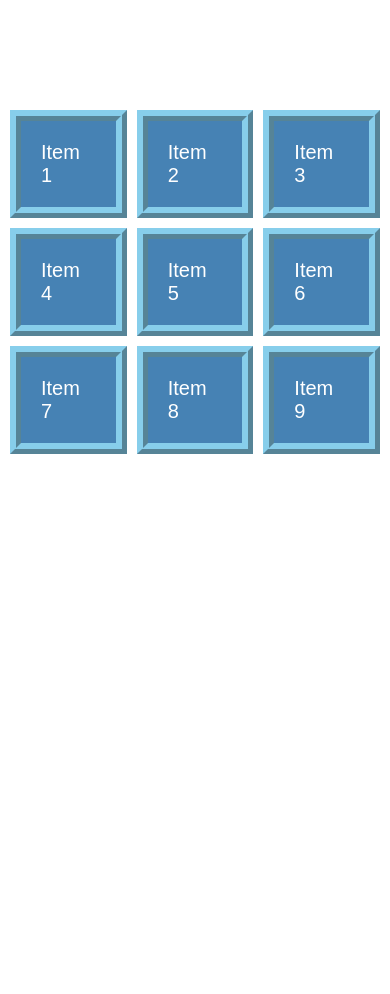
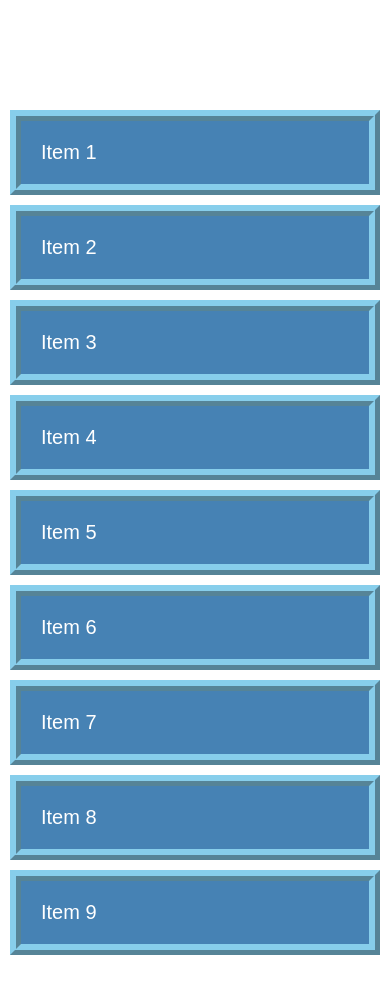
Before and after one commit to sgnahouidavid1/CSS-Grid-Crash-Course, a plain HTML site: page grid.html in a window 390 px wide. Before the commit the page ends 844 px from the top, so only its background shows below. Drawn offline with Linux system fonts and the light colour scheme.

Commit message:
second commit

```diff
--- a/css/styles.css
+++ b/css/styles.css
@@ -9,19 +9,34 @@ body {
     font-family: Arial, Helvetica, sans-serif;
 }
 
-.container {
-    max-width: 1160px;
+
+.grid-container {
+    max-width: 960px;
     margin: 100px auto;
     padding: 10px;
+    display: grid; /* Enable grid layout */
+    /*align-items: start; /* Align items to the start of the grid area */
+    /*align-items: center; /* Align items to the center of the grid area */
+    /*align-items: end; /* Align items to the end of the grid area */
+    /*align-items: baseline; /* Align items to the baseline of the grid area */
+    /*align-items: stretch; /* Align items to stretch to fill the grid area, stretch is is the default value for align-items. */
+    /*grid-template-columns: 1fr 1fr 2fr; /* Define two equal columns using fraction instead of pixel *this is the best practice* */
+    /*grid-template-columns: repeat(3, 1fr); /* Define three equal columns using the repeat function. */
+    /*justify-content: end; /* Align the grid items to the end of the grid container */
+    /*grid-template-columns: 100px 200px 300px; /* Define three columns with different widths */
+    /*column-gap: 10px; /* Space between columns */
+    /*row-gap: 10px; /* Space between rows */
+    grid-template-columns: repeat(auto-fill, minmax(200px, 1fr)); /* Create a responsive grid that fills the available space with a minimum width of 200px */
+    /*grid-template-columns: repeat(auto-fit, minmax(200px, 1fr)); /* Create a responsive grid that fills the available space with a minimum width of 200px and adjusts the number of columns based on the available space */
+    gap: 10px; /* Space between both columns and rows */
+    /*grid-auto-rows: 200px; /* Set a fixed height for rows */
+    /*grid-template-rows: auto; /* Rows will adjust based on content */
+    /*grid-auto-rows: minmax(100px, auto); /* Rows will have a minimum height of 100px and adjust based on content */
+    /*grid-template-rows: 200px 100px 200px; /* Define three columns with specific widths */
+    /*grid-template-rows: repeat(3,1fr); /* Define three equal rows using the repeat function. using a fraction will default the size of the grid to be
+    the size of the grid with the largest amount of contain within it.*/
 
-}
-.container .grid-container {
-    display: grid;
-    /*grid-template-columns: 1fr 1fr 2fr; /* Define two equal columns using fraction instead of pixel *this is the best practice* */
-    grid-template-columns: repeat(3, 1fr); /* Define three equal columns using the repeat function. */
-    /*grid-template-columns: 100px 200px 300px; /* Define three columns with different widths */
-    column-gap: 10px; /* Space between columns */
-    row-gap: 10px; /* Space between rows */
+
 }
 
 .item {
@@ -32,3 +47,40 @@ body {
     border: 3mm ridge skyblue; /* Add border to items *
     /* border: skyblue 2px solid; /* Add border to items */
 }
+
+
+/* Using nth-child to style specific items */
+
+ .container .grid-container .item:nth-child(2) {
+   /* height: 100px;
+    width: 100px;
+    align-self: center;
+    justify-self: center; */
+
+}
+.container .grid-container .item:nth-child(1) {
+    /*background: #000;*/
+    /* Two different ways to span items across columns using grid-column property. */
+    /*grid-column: 1 / 3; /* Span from column 1 to column 3. The best practice is to do it this way because it specificly show where it start and ends.*/
+    /* grid-column: 1 / span 2; /* Span from column 1 and span 2 columns */
+}
+
+.container .grid-container .item:nth-child(3) {
+    /*background: #333;*/
+    /* Two different ways to span items across rows using grid-row property. */
+    /*grid-row: 2 / 4; /* Span from row 1 to row 3. The best practice is to do it this way because it specificly show where it start and ends.*/
+    /* grid-row: 2 / span 2; /* Span from row 1 and span 2 rows */
+}
+
+.container .grid-container .item:nth-child(4) {
+    /*background: #666;
+    grid-row: 2/4;*/
+}
+
+
+/* media query */
+@media (max-width: 500px) {
+    .grid-container {
+        grid-template-columns:  1fr; /* Change to a single column layout on small screens */
+    }
+}
--- a/grid.html
+++ b/grid.html
@@ -7,9 +7,13 @@
     <title>CSS Grid Crash Course</title>
 </head>
 <body>
-    <div class="container">
     <div class="grid-container">
-            <!-- This code script shortcut .item{Item $}*9 created this list of grid items -->
+        <!-- This code script shortcut .item{Item $}*9 created a list of grid items -->
+        <!-- The this item has a longer text to demonstrate how it behaves in the grid layout -->
+        <!--<div class="item"> Lorem, ipsum dolor sit amet consectetur adipisicing elit.
+                Ut optio iure aperiam quod neque hic magni laboriosam quo nobis veritatis ipsum odit dolor,
+                quasi corrupti ab, autem esse reiciendis beatae?
+            </div> -->
         <div class="item">Item 1</div>
         <div class="item">Item 2</div>
         <div class="item">Item 3</div>
@@ -20,6 +24,5 @@
         <div class="item">Item 8</div>
         <div class="item">Item 9</div>
     </div>
-    </div>
 </body>
 </html>
```
Also changed, not shown: grid2.html (added, +12 -0 lines), css/grid2styles.css (added). Lines whose indentation alone changed are shown as unchanged.
